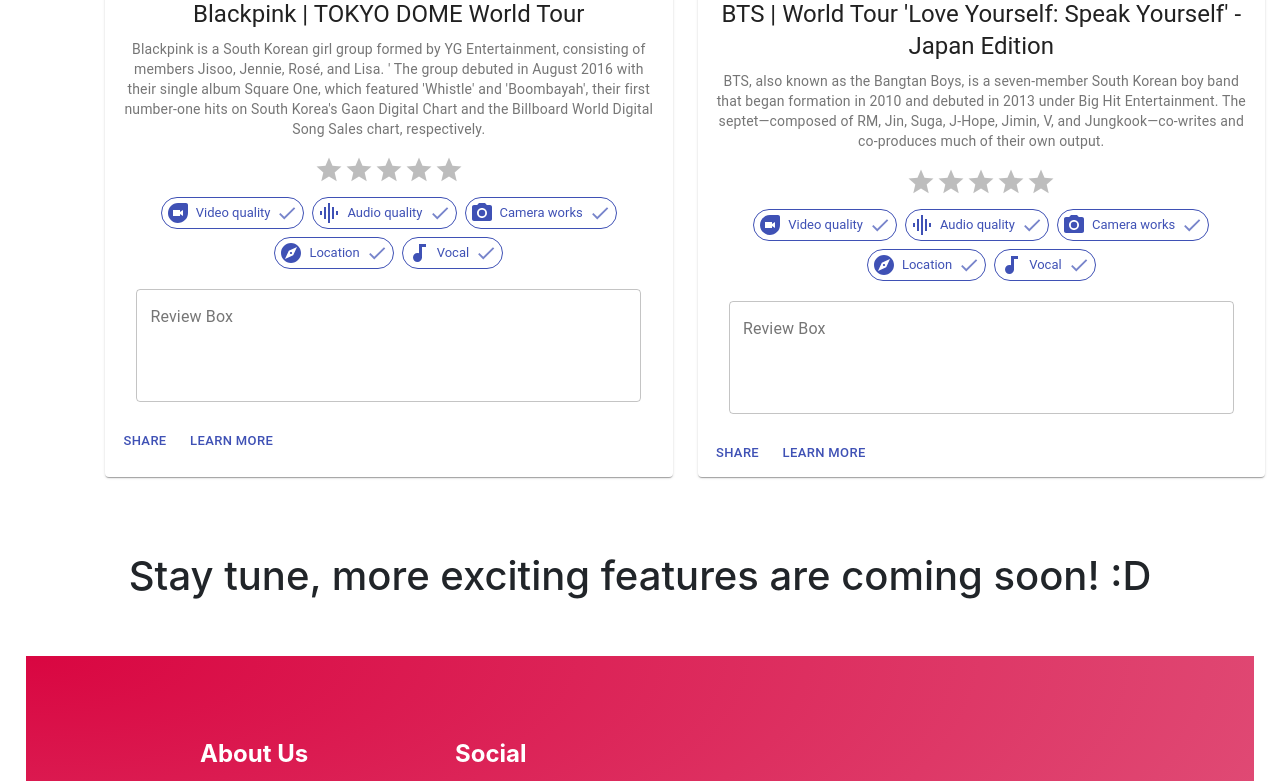
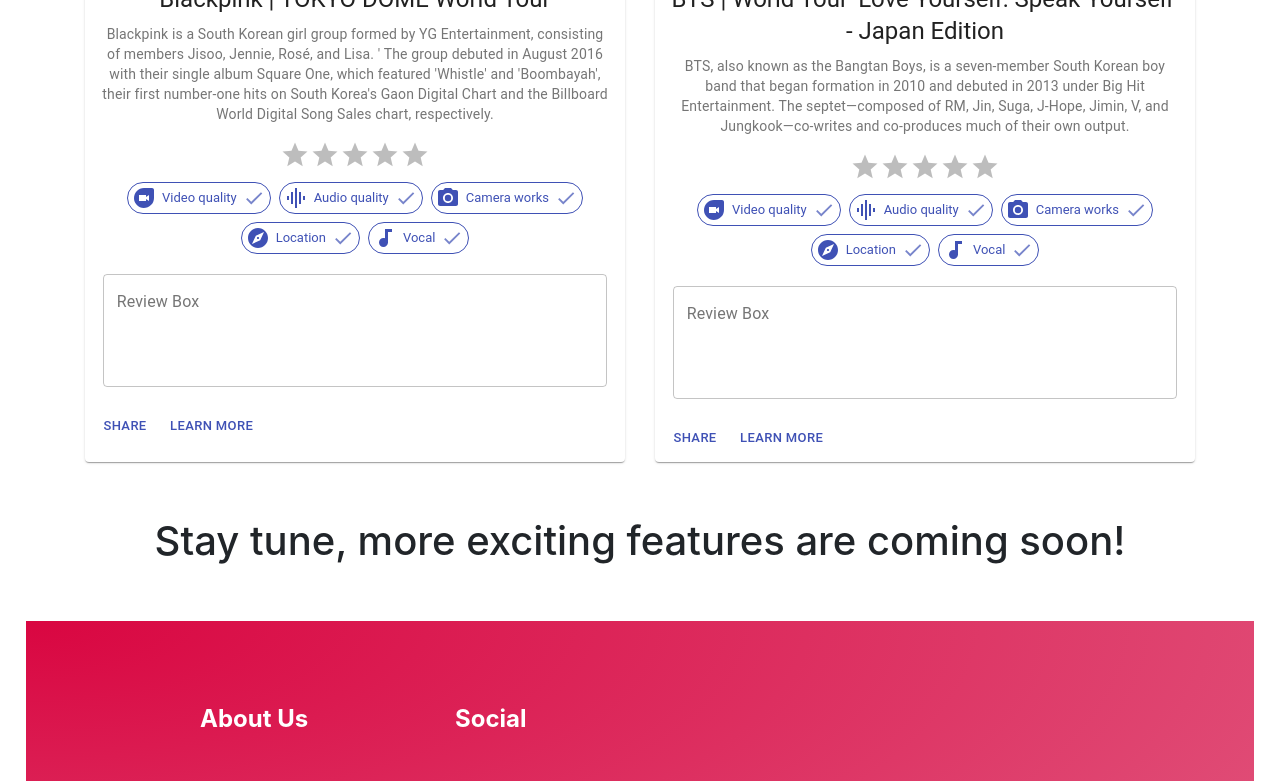
Before and after one commit to elvanselvano/technoscape-hackathon, a React (Create React App) app: page / in a window 1280 px wide. Shown: the part 1966-2747 px from the top of the page. Built offline with nearby package versions, Linux system fonts and the light colour scheme; sample sign-in values are in the browser's storage.

Commit message:
Update layout and size of video player

```diff
--- a/src/components/VideoPlayerComponent.js
+++ b/src/components/VideoPlayerComponent.js
@@ -24,7 +24,7 @@
   return (
     <Card className={classes.root}>
       <CardActionArea>
-        <ReactPlayer url={url} />
+        <ReactPlayer url={url} width="100%" height="360px" />
         <CardContent>
           <Typography gutterBottom variant="h5" component="h2">
             {title}
--- a/src/components/styles/VideoPlayerStyle.css
+++ b/src/components/styles/VideoPlayerStyle.css
@@ -1,8 +1,6 @@
 .items {
   display: grid;
   grid-template-columns: 1fr 1fr;
-  gap: 25px;
-  width: 1200px;
+  gap: 30px;
   margin: 0 auto;
-  padding: 20px;
 }
--- a/src/pages/HomePage.js
+++ b/src/pages/HomePage.js
@@ -4,6 +4,7 @@
 import "./styles/HomeStyle.css";
 import VideoPlayerComponent from "../components/VideoPlayerComponent";
 import PlacesComponent from "../components/PlacesComponent";
+import "../components/styles/VideoPlayerStyle.css";
 
 function HomePage() {
   const { firstName, lastName } = AuthSession.handleGetUser();
@@ -15,7 +16,9 @@
       </div>
       <div className="greetingBox inline-block justify-content-center">
         <h3>Welcome, {`${firstName} ${lastName}`} !</h3>
-        <PlacesComponent />
+        <div className="justify-content-center center">
+          <PlacesComponent />
+        </div>
       </div>
 
       <div className="items">
@@ -49,7 +52,7 @@
       </div>
 
       <div className="greetingBox inline-block justify-content-center">
-        <h1>Stay tune, more exciting features are coming soon! :D</h1>
+        <h1>Stay tune, more exciting features are coming soon!</h1>
       </div>
     </div>
   );
```
